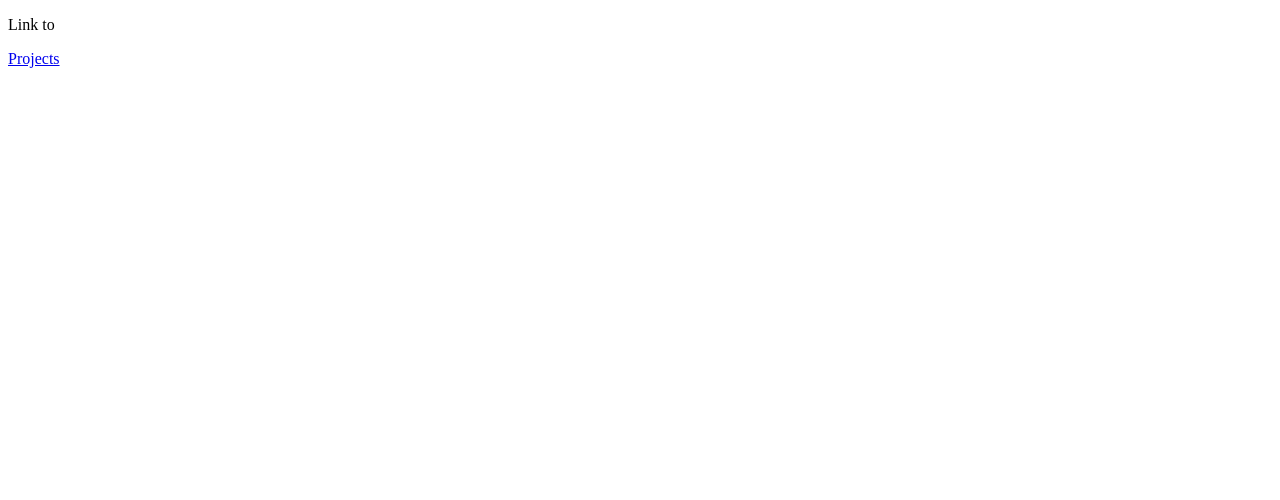
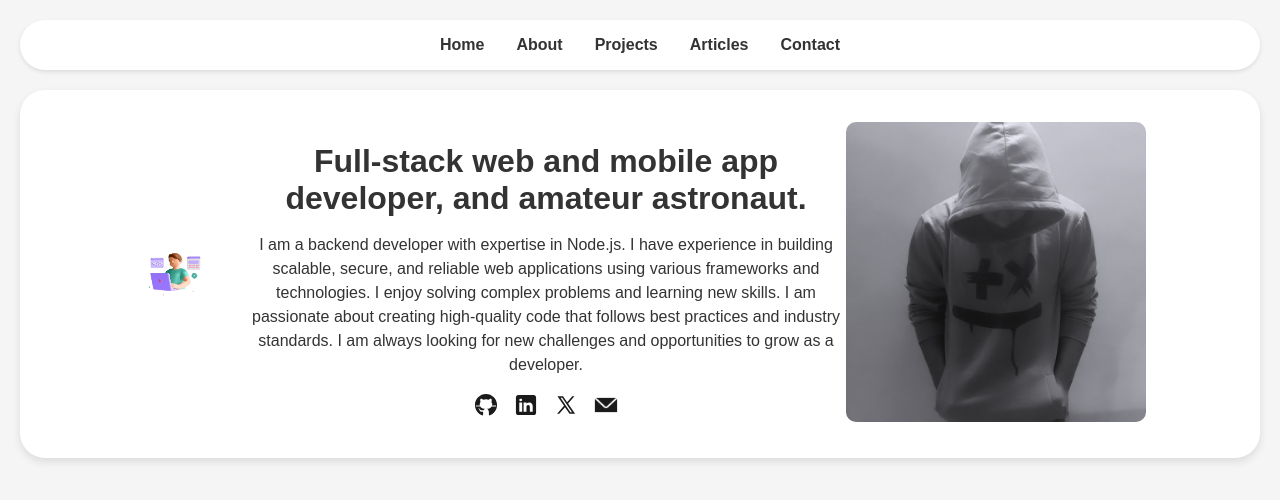
Before and after one commit to kishore2214/main, a plain HTML site: page index.html in a window 1280 px wide. Drawn offline with Linux system fonts and the light colour scheme.

Commit message:
pushing main page

```diff
--- a/index.html
+++ b/index.html
@@ -1,12 +1,52 @@
 <!DOCTYPE html>
 <html lang="en">
+
 <head>
     <meta charset="UTF-8">
     <meta name="viewport" content="width=device-width, initial-scale=1.0">
-    <title>Document</title>
+    <title>Full-Stack Developer</title>
+    <link rel="stylesheet" href="style.css">
 </head>
+
 <body>
-    <p>Link to </p>
-    <a href="https://kishore1422.github.io/Codsoft/"> Projects</a>
+    <header>
+        <nav>
+            <ul>
+                <li><a href="#">Home</a></li>
+                <li><a href="#">About</a></li>
+                <li><a href="https://kishore1422.github.io/Codsoft/">Projects</a></li>
+                <li><a href="#">Articles</a></li>
+                <li><a href="#">Contact</a></li>
+            </ul>
+        </nav>
+    </header>
+    <main>
+        <section class="intro">
+            <div class="profile-pic">
+                <img src="assests/emojidev.avif" alt="Profile Picture">
+            </div>
+            <div class="intro-text">
+                <h1>Full-stack web and mobile app developer, and amateur astronaut.</h1>
+                <p>I am a backend developer with expertise in Node.js. I have experience in building scalable, secure,
+                    and reliable web applications using various frameworks and technologies. I enjoy solving complex
+                    problems and learning new skills. I am passionate about creating high-quality code that follows best
+                    practices and industry standards. I am always looking for new challenges and opportunities to grow
+                    as a developer.</p>
+                <div class="social-icons">
+                    <a href="https://github.com/kishore1422"><img src="assests/github.svg" alt="GitHub"></a>
+                    <a
+                        href="https://www.linkedin.com/in/nanda-kishore-avulamanda-b001232b0?utm_source=share&utm_campaign=share_via&utm_content=profile&utm_medium=android_app"><img
+                            src="assests/linkedin.svg" alt="LinkedIn"></a>
+                    <a href="#"><img src="assests/twitterx.svg" alt="Twitter"></a>
+                    <a href="mailto:nandakishore14n@gmail.com"><img src="assests/email-30.png" alt="Email"></a>
+                </div>
+            </div>
+            <div class="intro-image">
+                <img src="assests/me.jpeg" alt="Developer Image">
+            </div>
+        </section>
+    </main>
+
 </body>
+
 </html>
--- a/style.css
+++ b/style.css
@@ -0,0 +1,159 @@
+body {
+    font-family: Arial, sans-serif;
+    margin: 0;
+    padding: 0;
+    background-color: #f5f5f5;
+    color: #333;
+    overflow-x: hidden;
+}
+
+header {
+    background-color: #fff;
+    box-shadow: 0 2px 4px rgba(0, 0, 0, 0.1);
+    border-radius: 25px;
+    margin: 20px;
+}
+
+nav ul {
+    list-style: none;
+    padding: 0;
+    margin: 0;
+    display: flex;
+    justify-content: center;
+    padding: 1em 0;
+}
+
+nav ul li {
+    margin: 0 1em;
+}
+
+nav ul li a {
+    text-decoration: none;
+    color: #333;
+    font-weight: bold;
+    transition: color 0.3s ease;
+}
+
+nav ul li a:hover {
+    color: #007BFF;
+}
+
+.intro {
+    display: flex;
+    flex-wrap: wrap;
+    justify-content: center;
+    align-items: center;
+    padding: 2em;
+    background-color: #fff;
+    margin: 20px;
+    border-radius: 25px;
+    box-shadow: 0 4px 8px rgba(0, 0, 0, 0.1);
+    animation: fadeInUp 1s ease;
+}
+
+@keyframes fadeInUp {
+    from {
+        opacity: 0;
+        transform: translateY(20px);
+    }
+    to {
+        opacity: 1;
+        transform: translateY(0);
+    }
+}
+
+.profile-pic {
+    margin-right: 2em;
+}
+
+.profile-pic img {
+    width: 80px;
+    height: 80px;
+    border-radius: 50%;
+    animation: bounceIn 1s ease;
+}
+
+@keyframes bounceIn {
+    from {
+        opacity: 0;
+        transform: scale(0.3);
+    }
+    to {
+        opacity: 1;
+        transform: scale(1);
+    }
+}
+
+.intro-text {
+    max-width: 600px;
+    text-align: center;
+    animation: fadeInUp 1.5s ease;
+}
+
+.intro-text h1 {
+    font-size: 2em;
+    margin: 0.5em 0;
+}
+
+.intro-text p {
+    margin: 1em 0;
+    line-height: 1.5;
+}
+
+.social-icons {
+    display: flex;
+    justify-content: center;
+    animation: fadeInUp 2s ease;
+}
+
+.social-icons a {
+    margin: 0 0.5em;
+    transition: transform 0.3s ease;
+}
+
+.social-icons a:hover {
+    transform: scale(1.1);
+}
+
+.social-icons img {
+    width: 24px;
+    height: 24px;
+}
+
+.intro-image img {
+    width: 300px;
+    height: auto;
+    border-radius: 10px;
+    animation: zoomIn 2s ease;
+}
+
+@keyframes zoomIn {
+    from {
+        opacity: 0;
+        transform: scale(0.3);
+    }
+    to {
+        opacity: 1;
+        transform: scale(1);
+    }
+}
+
+@media (max-width: 768px) {
+    .intro {
+        flex-direction: column;
+        text-align: center;
+    }
+
+    .profile-pic {
+        margin: 0 0 2em 0;
+    }
+
+    .intro-text {
+        margin-bottom: 2em;
+    }
+
+    .intro-image img {
+        width: 80%;
+        margin: 0 auto;
+    }
+}
```
Also changed, not shown: assests/email-30.png (added), assests/emojidev.avif (added), assests/github.svg (added), assests/instagram.svg (added), assests/linkedin.svg (added), assests/me.jpeg (added), assests/twitterx.svg (added).
